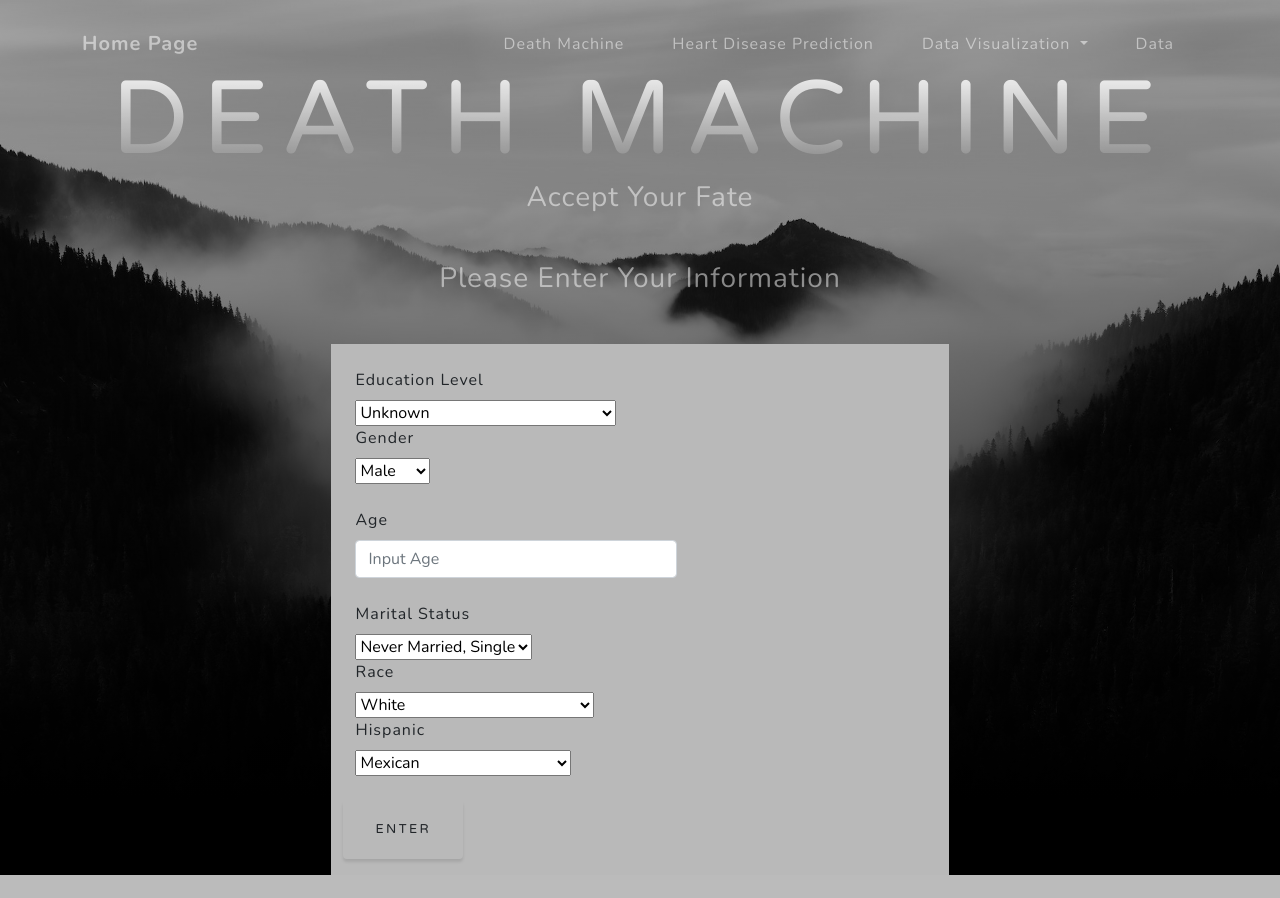
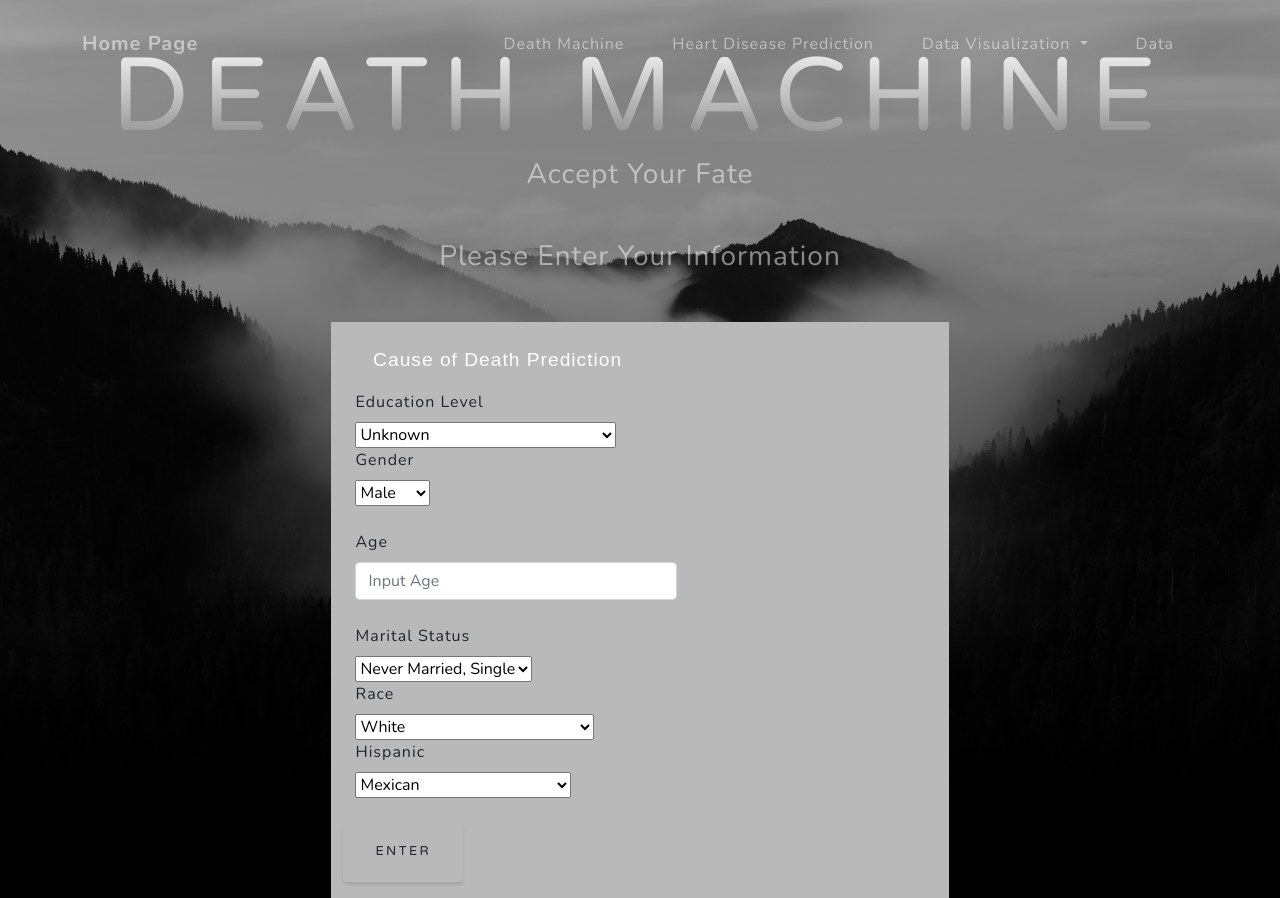
Before and after one commit to AliciaAPerez/Death_Analytics_using_CDC_Data_with_Machine_Learning, a Flask app: page /deathmachine in a window 1280 px wide. Before the commit the page ends 875 px from the top, so only its background shows below. Run offline with Flask 2, Linux system fonts and the light colour scheme; parts of the project's set-up code (start-up, migrations or seed data) failed here and were passed over; some libraries are stand-ins or nearby versions.

Commit message:
updating

```diff
--- a/static/Data/db_scema.sql
+++ b/static/Data/db_scema.sql
@@ -21,7 +21,7 @@
 );
 
 -- DROP TABLE IF EXISTS life_expectancy;
--- Create Death Data Table
+-- Create life_expectancy Table
 CREATE TABLE life_expectancy (
 	year VARCHAR,
 	race VARCHAR,
@@ -32,7 +32,7 @@
 );
 
 -- DROP TABLE IF EXISTS leading_causes_death;
--- Create Death Data Table
+-- Create leading_causes_death Table
 CREATE TABLE leading_causes_death (
 	year VARCHAR,
 	cause VARCHAR,
@@ -44,7 +44,7 @@
 );
 
 -- DROP TABLE IF EXISTS UN_Data;
--- Create Death Data Table
+-- Create UN_Data Table
 CREATE TABLE UN_Data (
 	Country VARCHAR,
 	Year VARCHAR,
--- a/templates/deathmachine.html
+++ b/templates/deathmachine.html
@@ -79,10 +79,12 @@
                 <div class="container">
                     <div class="row justify-content-center">
                         <div class="col-md-7" id="death-form">
+                            <br>
+                            <p id="subj-form">Cause of Death Prediction</p>
                             <form id="subj-form">
                                 <div class="form-group">
-                                    <div class="col-sm-8">
-                                        <br>
+                                    <div class="col-sm-7">
+
                                         <label for="subj-form">Education Level</label>
                                         <br>
                                         <select id="education">
```
Also changed, not shown: static/js/deathmachine.js (+31 -1 lines), static/js/tfjs_dir/model.json (+1 -1 lines), Images/deathpred.png (added), Images/heartdiseasemodel2.PNG (added), README.md, 3 other files.
